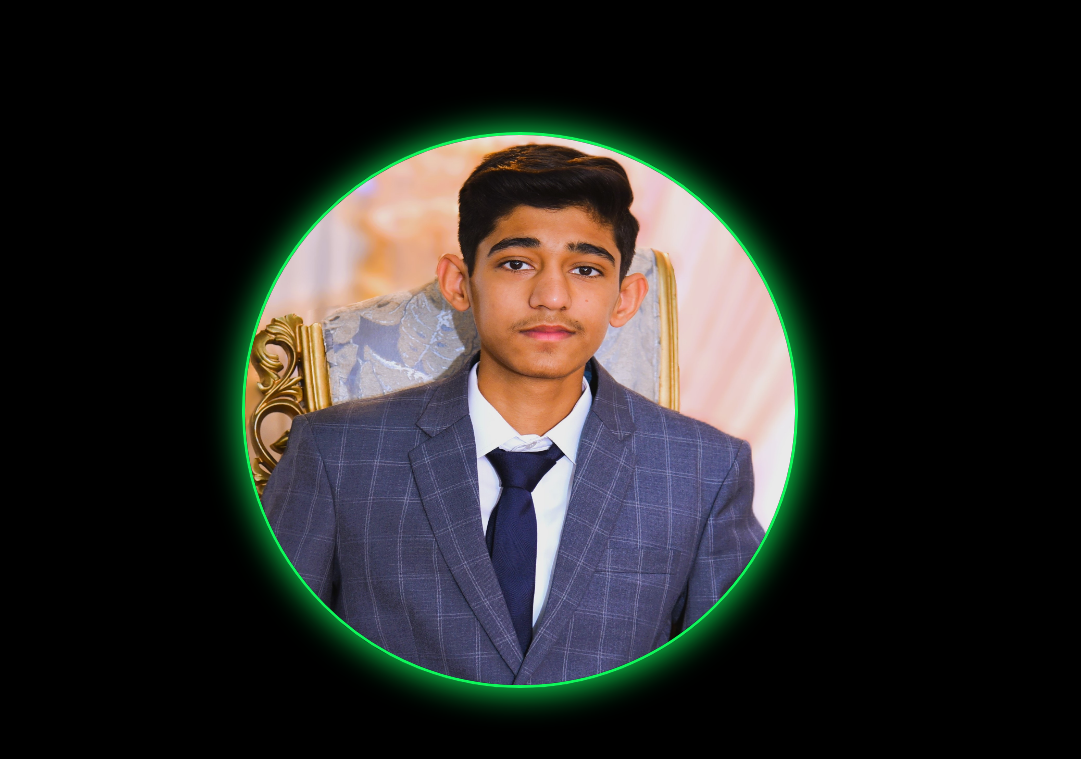
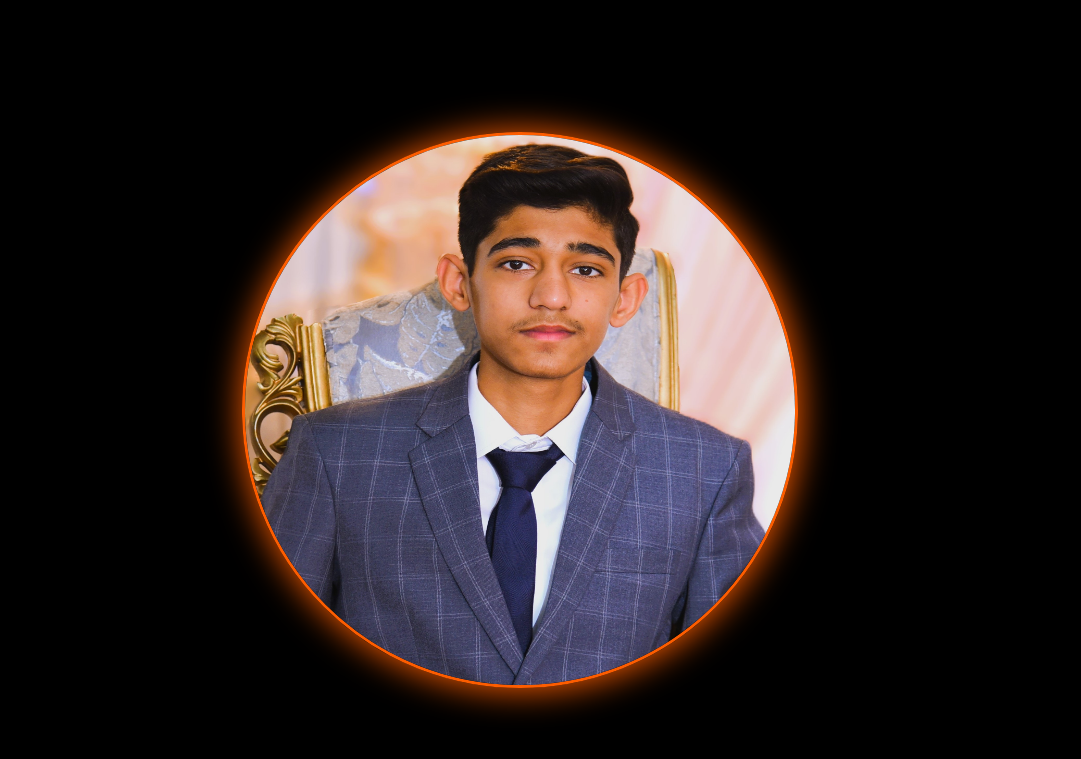
Before and after one commit to Haris362/Haris362.github.io, a plain HTML site: page index.html in a window 1280 px wide. Shown: the part 92-851 px from the top of the page, without its empty margins (120-1201 px from the left). Drawn offline with nearby package versions, Linux system fonts and the light colour scheme.

Commit message:
Fixes: root styles moved to single file

```diff
--- a/styles/aboutsection.css
+++ b/styles/aboutsection.css
@@ -2,13 +2,6 @@
     margin: 0%;
     padding: 0%;
 }
-:root{
-    --primary-color:#0FF85B;
-    ---bg-color:black;
-    --text-color:white;
-    --main-color:#001005;
-    }
-
 .about-section{
     background-color: var(--main-color);
     padding: 150px 150px;
--- a/styles/header.css
+++ b/styles/header.css
@@ -3,7 +3,7 @@
     padding: 0%;
 }
 :root{
-    --primary-color:#0FF85B;
+    --primary-color:#fd5d00;
     ---bg-color:black;
     --text-color:white;
     --main-color:#001005;
```
